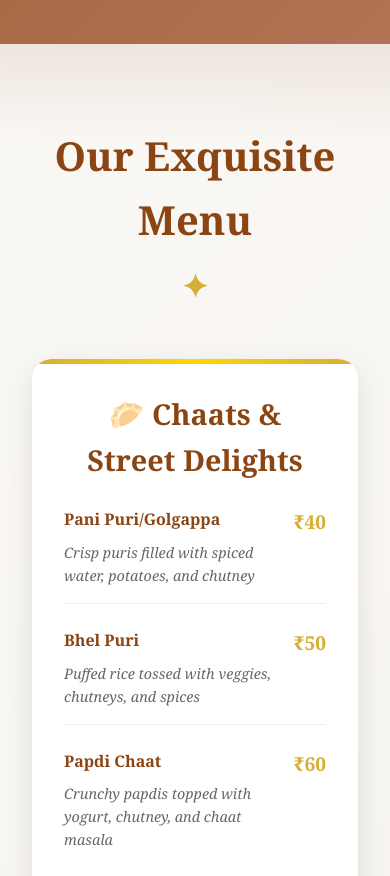
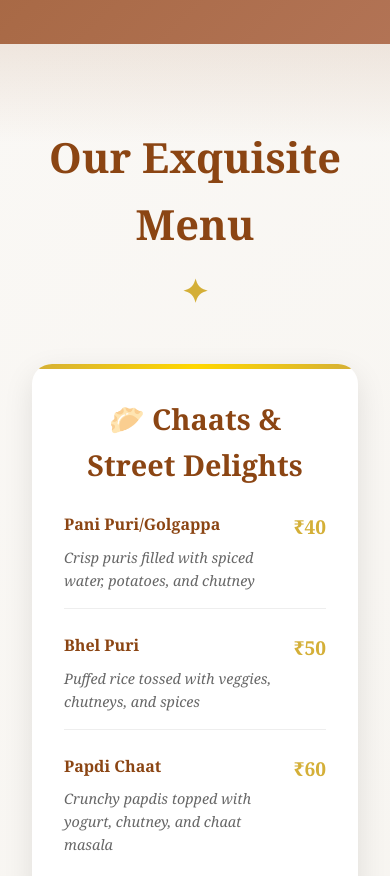
Before and after one commit to aagam23aiml018/OIBSIP_task1, a plain HTML site: page index.html in a window 390 px wide. Shown: the part 800-1676 px from the top of the page. Drawn offline with Linux system fonts and the light colour scheme.

Commit message:
task 1 updated

```diff
--- a/styles.css
+++ b/styles.css
@@ -376,7 +376,7 @@ footer {
     }
 
     .section-title {
-        font-size: 2.5rem;
+        font-size: 2.6rem;
     }
 
     .menu-grid {
```
